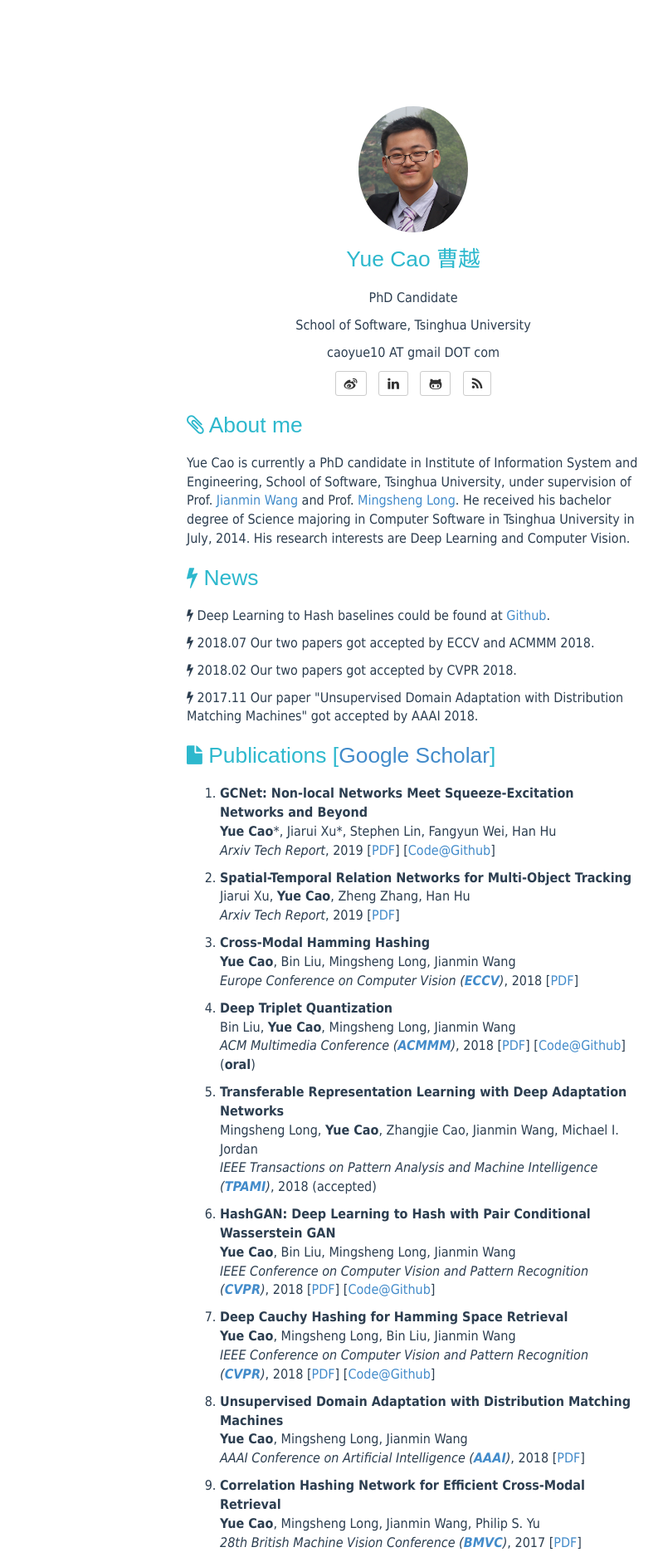
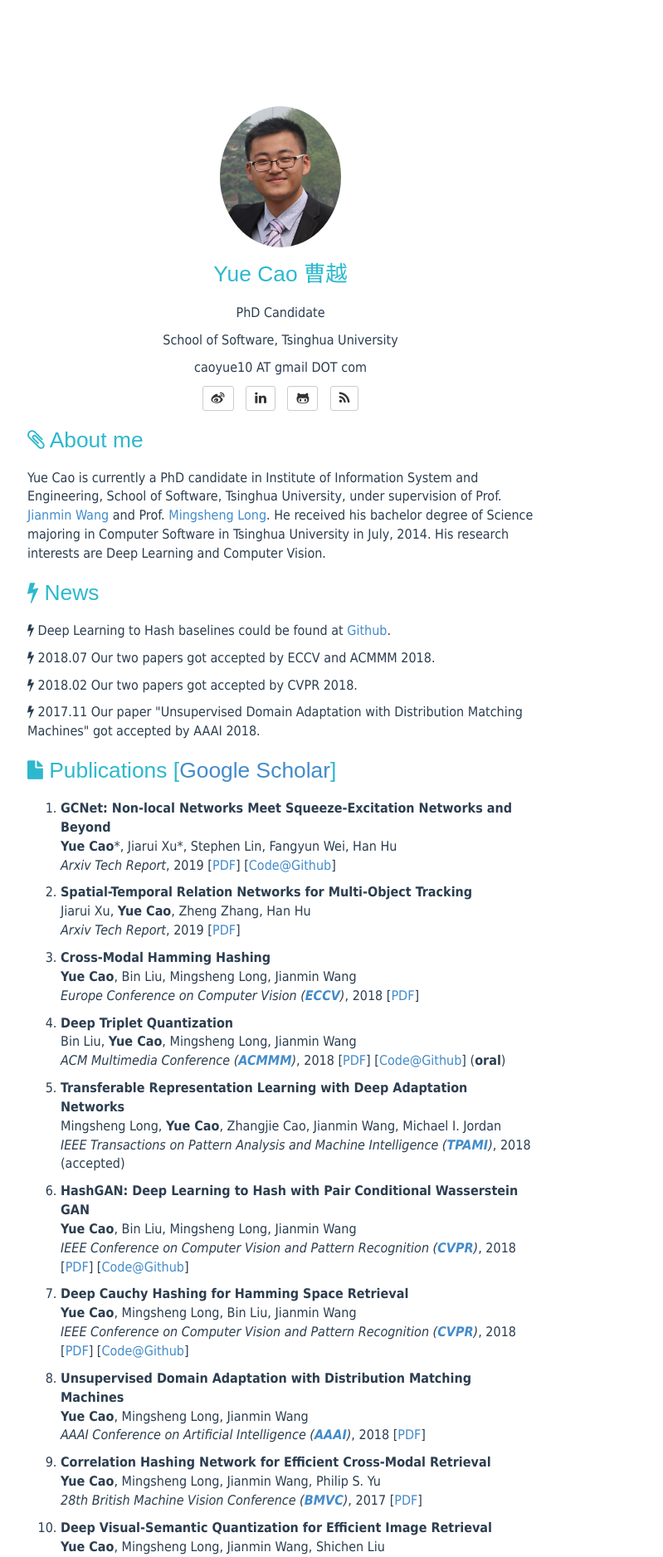
Before and after one commit to caoyue10/caoyue10.github.io, a Jekyll site: the page built from index.html, in a window 1280 px wide. Shown: the top 1876 px of the page at 83% size, without its empty margins (238-1037 px from the left). Built offline with Jekyll 4.4.1, drawn with Linux system fonts in a browser that asks for light colours; the list of posts is cut into pages by our own code.

Commit message:
Update default.html

```diff
--- a/_includes/default.html
+++ b/_includes/default.html
@@ -75,7 +75,7 @@
 		{% include sidebar.html %}
 	</div> -->
 
-	<div class="col-sm-9 col-sm-offset-3">
+	<div class="col-sm-10">
 		{{ content }}
 
 		<footer>
```
